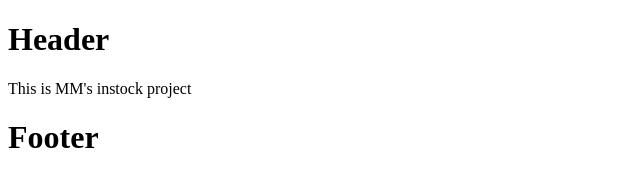
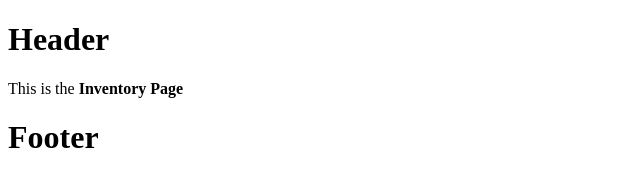
Before and after one commit to Chaofan-Pro/merge-masters-instock-frontend, a React (Vite) app: page /inventory in a window 1280 px wide. Shown: the top 170 px of the page, without its empty margins (0-640 px from the left). Built offline with nearby package versions, Linux system fonts and the light colour scheme.

Commit message:
put text on pages to indicate route

```diff
--- a/src/App.jsx
+++ b/src/App.jsx
@@ -10,7 +10,6 @@ function App() {
     <>
       <BrowserRouter>
         <Header />
-        <p>This is MM's instock project</p>
         <main>
           <Routes>
             <Route path="/" element={<Warehouses />} />
--- a/src/pages/Inventory/Inventory.jsx
+++ b/src/pages/Inventory/Inventory.jsx
@@ -1,7 +1,13 @@
 import "./Inventory.scss";
 
 const Inventory = () => {
-  return <></>;
+  return (
+    <>
+      <p>
+        This is the <strong>Inventory Page</strong>
+      </p>
+    </>
+  );
 };
 
 export default Inventory;
--- a/src/pages/Warehouses/Warehouses.jsx
+++ b/src/pages/Warehouses/Warehouses.jsx
@@ -1,7 +1,11 @@
 import "./Warehouses.scss";
 
 const Warehouses = () => {
-  return <></>;
+  return (
+    <>
+      This is the <strong>Warehouses </strong>Page
+    </>
+  );
 };
 
 export default Warehouses;
```
